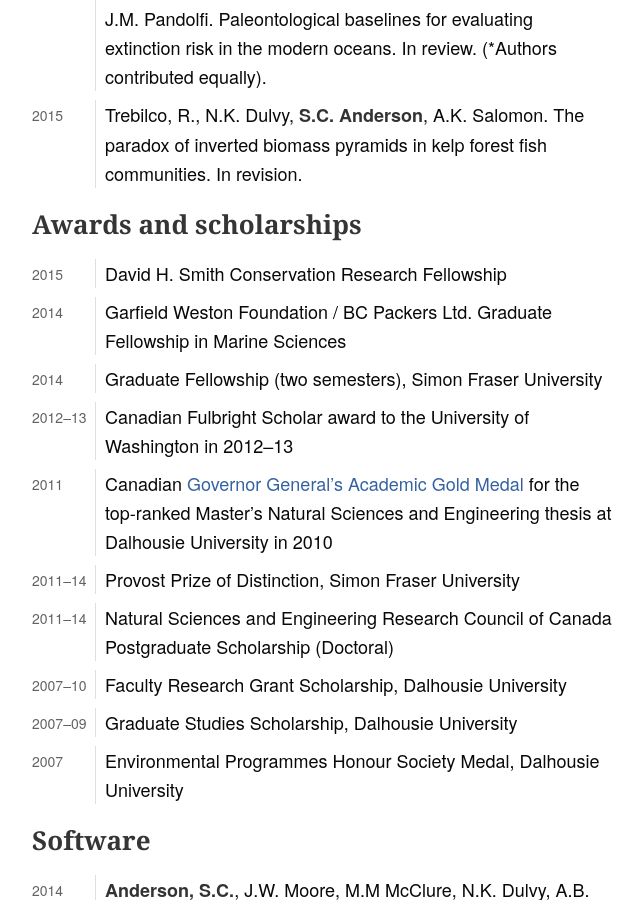
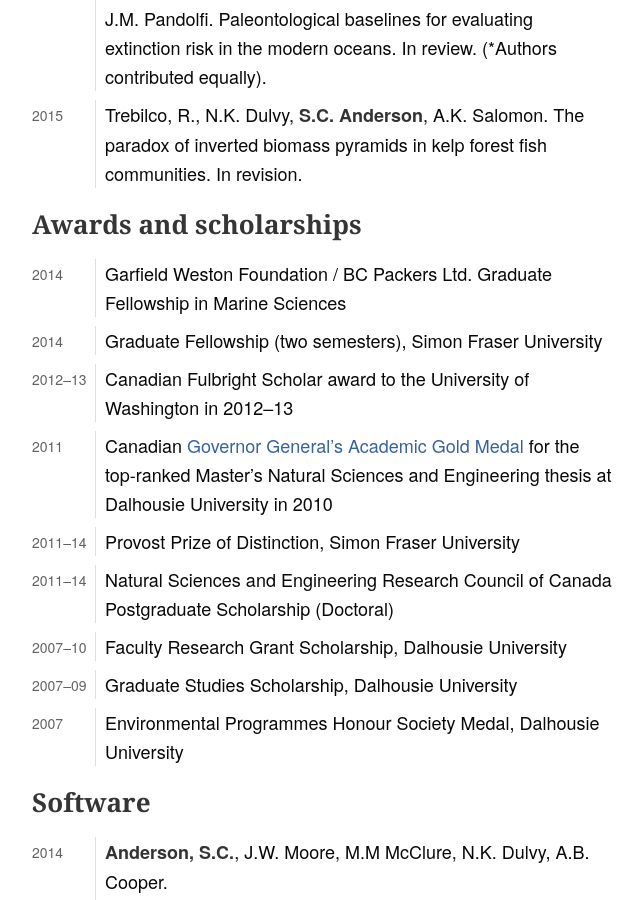
Before and after one commit to seananderson/seananderson.ca, a Jekyll site: the page built from cv.html, in a window 1280 px wide and 900 px high, scrolled down 4348 px. Shown: the whole window, without its empty margins (318-961 px from the left). Built offline with Jekyll 4.4.1, drawn with Linux system fonts in a browser that asks for light colours; Markdown is read by kramdown in place of the engine named in the settings; comment, search, counter and statistics services are not loaded.

Commit message:
update cv

```diff
--- a/AndersonCV.txt
+++ b/AndersonCV.txt
@@ -247,9 +247,6 @@ Manuscripts in review
 Awards and scholarships
 =======================
 
-2015
-:   David H. Smith Conservation Research Fellowship
-
 2014
 :   Garfield Weston Foundation / BC Packers Ltd. Graduate Fellowship in
     Marine Sciences
--- a/cv.html
+++ b/cv.html
@@ -115,9 +115,6 @@ title: seananderson.ca
 </dl>
 <h1 id="awards-and-scholarships">Awards and scholarships</h1>
 <dl>
-<dt>2015</dt>
-<dd>David H. Smith Conservation Research Fellowship
-</dd>
 <dt>2014</dt>
 <dd>Garfield Weston Foundation / BC Packers Ltd. Graduate Fellowship in Marine Sciences
 </dd>
```
Also changed, not shown: cv-pandoc.md (+0 -3 lines), 2 other files.
